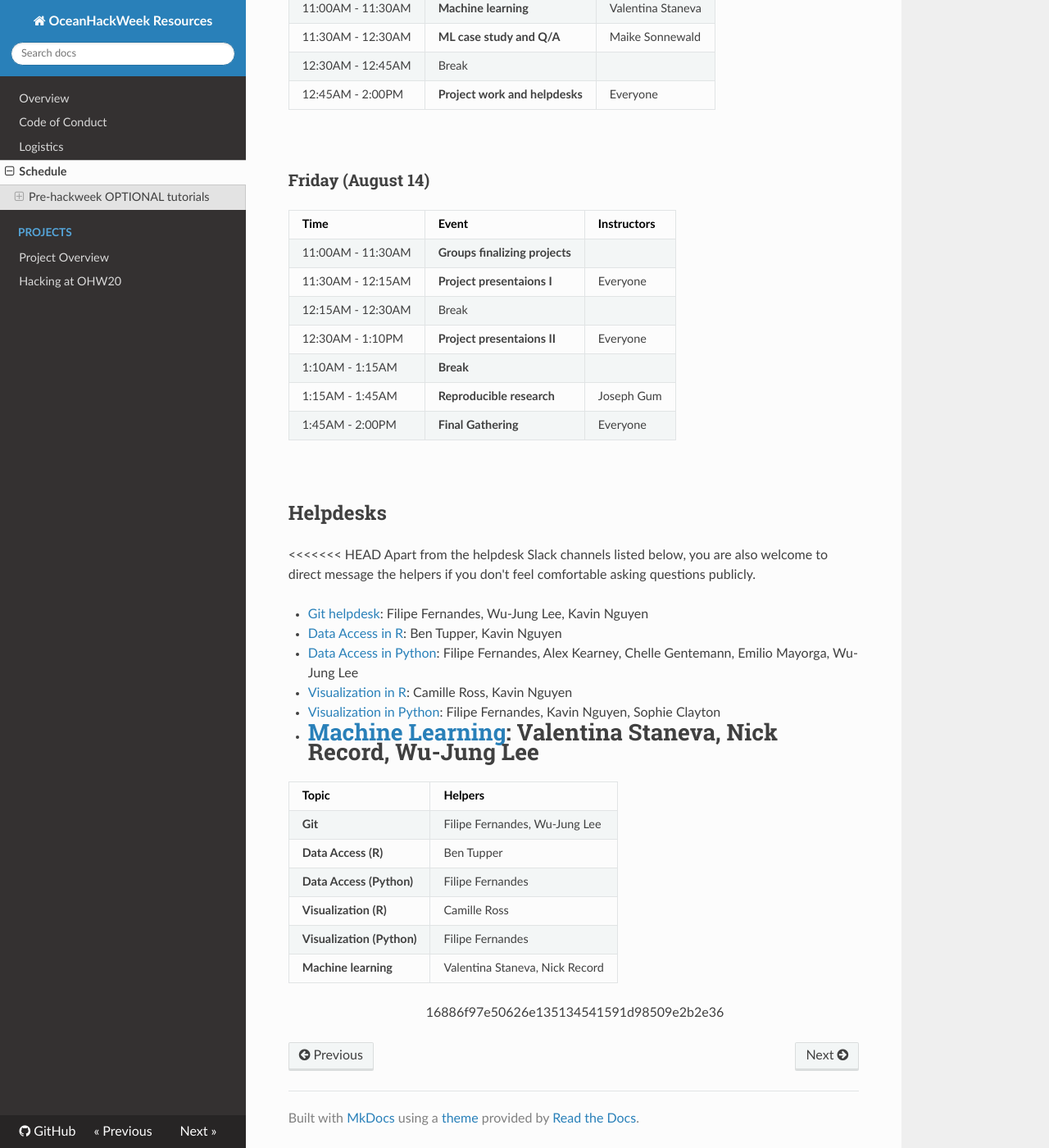
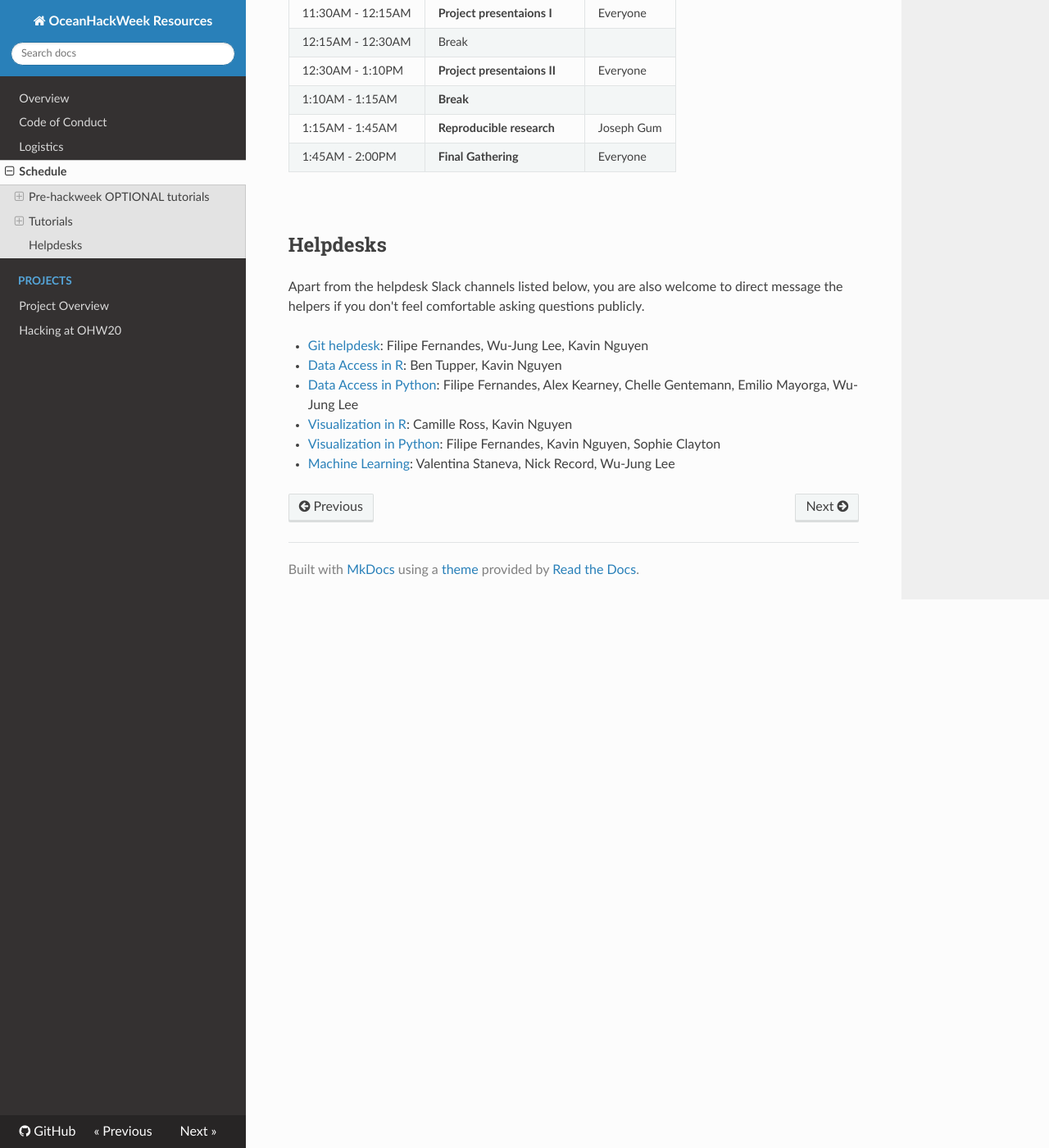
Before and after one commit to oceanhackweek/ohw-resources, an MkDocs documentation site: the page built from docs/schedule.md, in a window 1280 px wide and 1400 px high, scrolled down 2954 px. Shown: the whole window at 82% size. Built offline with MkDocs 1.6.1, drawn with Linux system fonts in a browser that asks for light colours; nearby versions of some CDN libraries; some of the changed text lies outside the part shown.

Commit message:
Fix problems in schedule page from the last PR, possibly from uncommited changes

```diff
--- a/docs/schedule.md
+++ b/docs/schedule.md
@@ -8,18 +8,12 @@
 - **Vote up** questions from others to help the moderators prioritize which questions to ask the speaker during tutorials.
 
 
-<br>
-
 **All times listed below are in PDT (UTC-7).** You can find your timezone offset at [https://www.timeanddate.com](https://www.timeanddate.com) or similar sites.
 
 This schedule is also avaliable as a
 [Google Calendar](https://calendar.google.com/calendar/embed?src=c_05tbvgs1f29lrv2s17diuscuhc%40group.calendar.google.com&ctz=America%2FNew_York)
 or [iCal/WebCal](https://calendar.google.com/calendar/ical/c_05tbvgs1f29lrv2s17diuscuhc%40group.calendar.google.com/public/basic.ics)
 subscription.
-
-
-
-<br>
 
 
 ## Pre-hackweek OPTIONAL tutorials
@@ -101,14 +95,8 @@
   </tbody>
 </table>
 
-<<<<<<< HEAD
 
-
-
-<br><br><br>
-=======
 <br>
->>>>>>> 16886f97e50626e135134541591d98509e2b2e36
 
 ## Tutorials
 
@@ -350,7 +338,6 @@
 
 ## Helpdesks
 
-<<<<<<< HEAD
 Apart from the helpdesk Slack channels listed below, you are also welcome to direct message the helpers if you don't feel comfortable asking questions publicly.
 
 - [Git helpdesk](https://app.slack.com/client/TUFFMB3EE/C018C1MMK0A): Filipe Fernandes, Wu-Jung Lee, Kavin Nguyen
@@ -359,63 +346,3 @@
 - [Visualization in R](https://app.slack.com/client/TUFFMB3EE/C018C882SM9): Camille Ross, Kavin Nguyen
 - [Visualization in Python](https://app.slack.com/client/TUFFMB3EE/C018C27E7FU): Filipe Fernandes, Kavin Nguyen, Sophie Clayton
 - [Machine Learning](https://app.slack.com/client/TUFFMB3EE/C0185A712QN): Valentina Staneva, Nick Record, Wu-Jung Lee
-=======
-<table>
-  <thead>
-    <tr>
-      <th>Topic</th>
-      <th>Helpers</th>
-    </tr>
-  </thead>
-  <tbody>
-    <tr>
-      <td>
-        <strong>Git</strong>
-      </td>
-      <td>
-        Filipe Fernandes, Wu-Jung Lee
-      </td>
-    </tr>
-    <tr>
-      <td>
-        <strong>Data Access (R)</strong>
-      </td>
-      <td>
-        Ben Tupper
-      </td>
-    </tr>
-    <tr>
-      <td>
-        <strong>Data Access (Python)</strong>
-      </td>
-      <td>
-        Filipe Fernandes
-      </td>
-    </tr>
-    <tr>
-      <td>
-        <strong>Visualization (R)</strong>
-      </td>
-      <td>
-        Camille Ross
-      </td>
-    </tr>
-    <tr>
-      <td>
-        <strong>Visualization (Python)</strong>
-      </td>
-      <td>
-        Filipe Fernandes
-      </td>
-    </tr>
-    <tr>
-      <td>
-        <strong>Machine learning</strong>
-      </td>
-      <td>
-        Valentina Staneva, Nick Record
-      </td>
-    </tr>
-  </tbody>
-</table>
->>>>>>> 16886f97e50626e135134541591d98509e2b2e36
```
